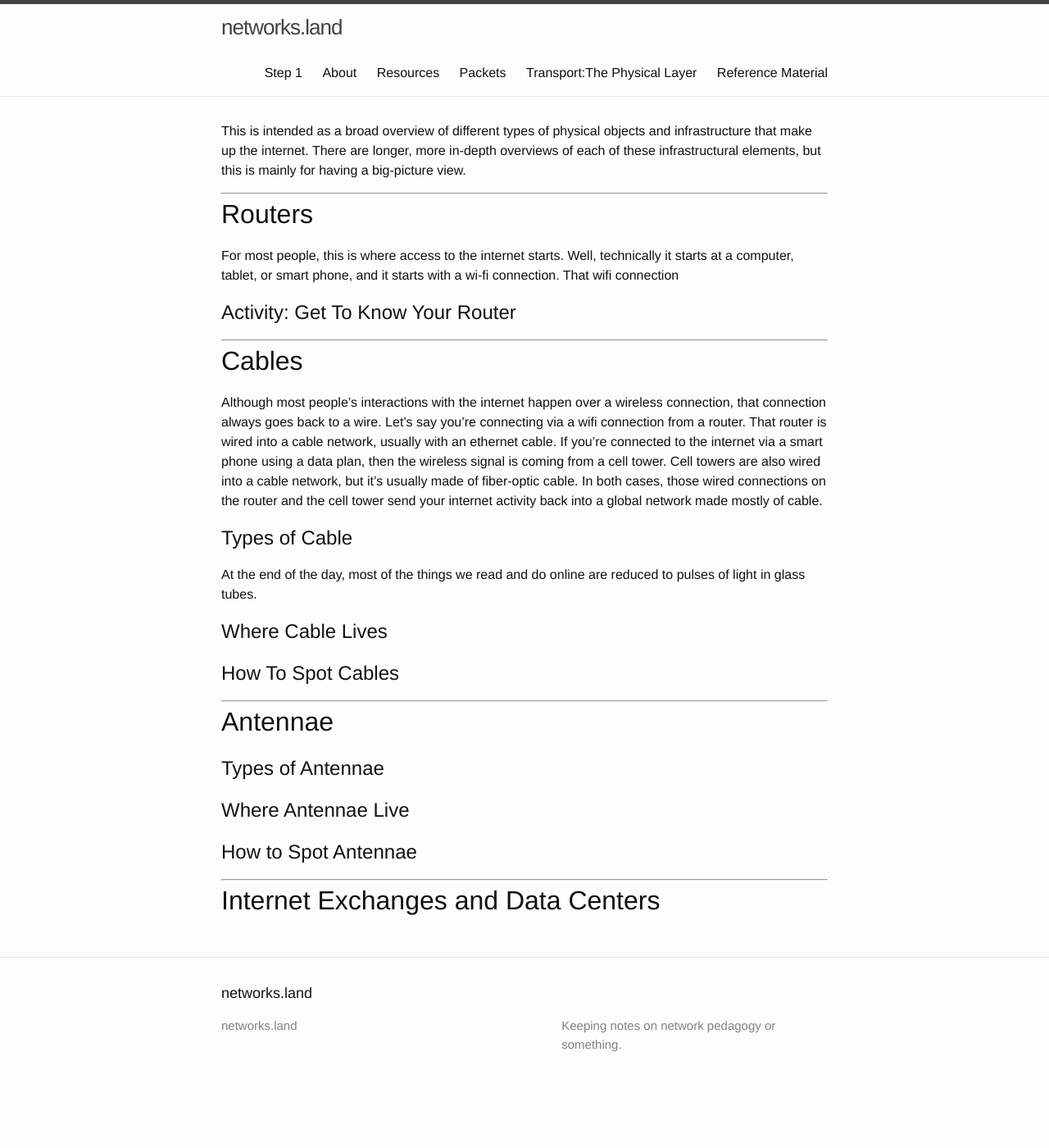
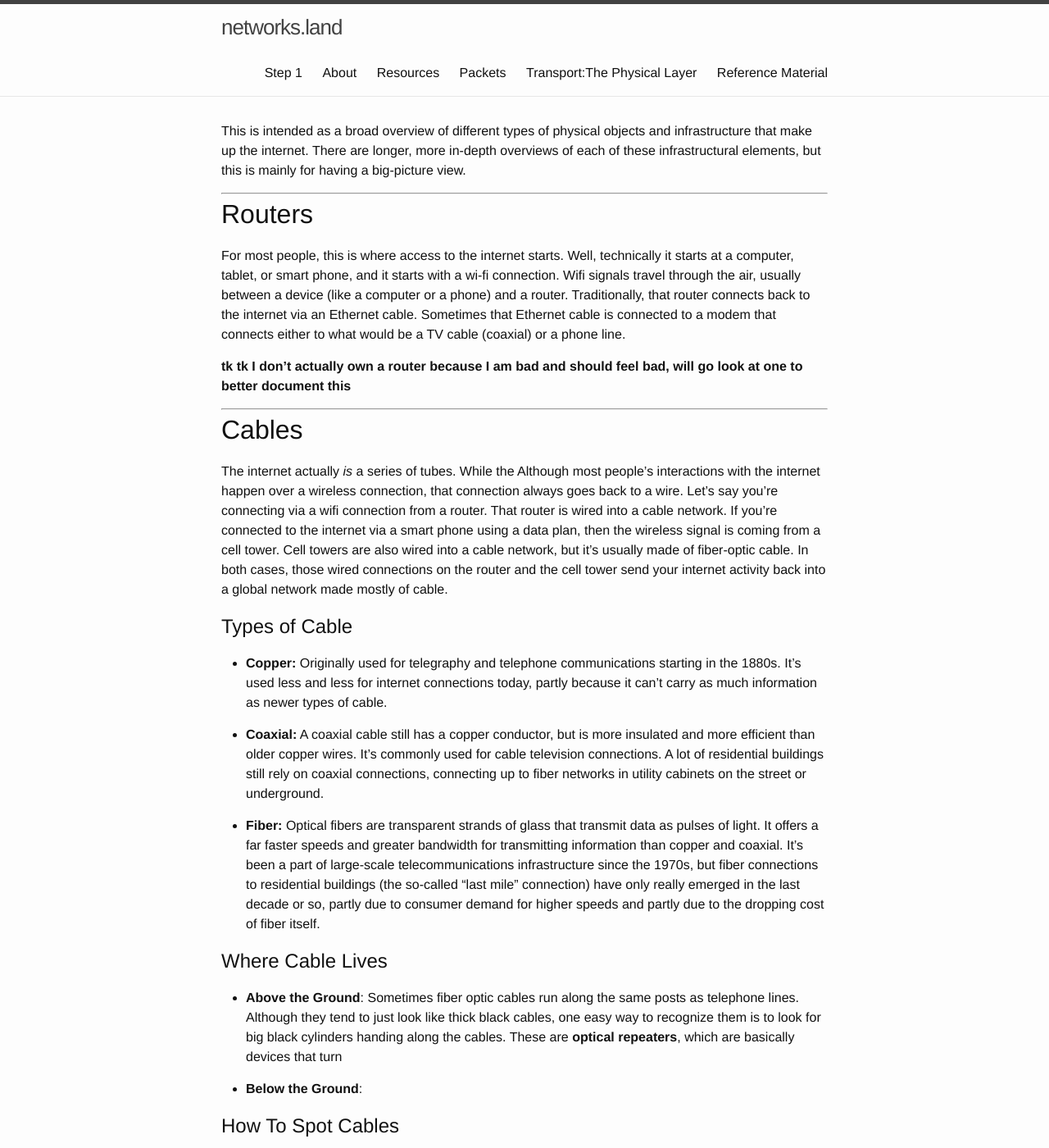
Before and after one commit to lifewinning/networks.land, a Jekyll site: the page built from reference/physical/index.md, in a window 1280 px wide and 1400 px high. Shown: the whole window at 82% size. Built offline with Jekyll 4.4.1, drawn with Linux system fonts in a browser that asks for light colours.

Commit message:
physical layer notes

```diff
--- a/reference/physical/index.md
+++ b/reference/physical/index.md
@@ -9,23 +9,30 @@ This is intended as a broad overview of different types of physical objects and
 
 # Routers
 
-For most people, this is where access to the internet starts. Well, technically it starts at a computer, tablet, or smart phone, and it starts with a wi-fi connection. That wifi connection
+For most people, this is where access to the internet starts. Well, technically it starts at a computer, tablet, or smart phone, and it starts with a wi-fi connection. Wifi signals travel through the air, usually between a device (like a computer or a phone) and a router. Traditionally, that router connects back to the internet via an Ethernet cable. Sometimes that Ethernet cable is connected to a modem that connects either to what would be a TV cable (coaxial) or a phone line.
 
-## Activity: Get To Know Your Router
+**tk tk I don't actually own a router because I am bad and should feel bad, will go look at one to better document this**
 
 ***
 
 # Cables
 
-Although most people's interactions with the internet happen over a wireless connection, that connection always goes back to a wire. Let's say you're connecting via a wifi connection from a router. That router is wired into a cable network, usually with an ethernet cable. If you're connected to the internet via a smart phone using a data plan, then the wireless signal is coming from a cell tower. Cell towers are also wired into a cable network, but it's usually made of fiber-optic cable. In both cases, those wired connections on the router and the cell tower send your internet activity back into a global network made mostly of cable.
-
-
+The internet actually *is* a series of tubes. While the Although most people's interactions with the internet happen over a wireless connection, that connection always goes back to a wire. Let's say you're connecting via a wifi connection from a router. That router is wired into a cable network. If you're connected to the internet via a smart phone using a data plan, then the wireless signal is coming from a cell tower. Cell towers are also wired into a cable network, but it's usually made of fiber-optic cable. In both cases, those wired connections on the router and the cell tower send your internet activity back into a global network made mostly of cable.
 
 ## Types of Cable
 
-At the end of the day, most of the things we read and do online are reduced to pulses of light in glass tubes.
+- **Copper:** Originally used for telegraphy and telephone communications starting in the 1880s. It's used less and less for internet connections today, partly because it can't carry as much information as newer types of cable.
+
+- **Coaxial:** A coaxial cable still has a copper conductor, but is more insulated and more efficient than older copper wires. It’s commonly used for cable television connections. A lot of residential buildings still rely on coaxial connections, connecting up to fiber networks in utility cabinets on the street or underground.
+
+- **Fiber:** Optical fibers are transparent strands of glass that transmit data as pulses of light. It offers a far faster speeds and greater bandwidth for transmitting information than copper and coaxial. It's been a part of large-scale telecommunications infrastructure since the 1970s, but fiber connections to residential buildings (the so-called "last mile" connection) have only really emerged in the last decade or so, partly due to consumer demand for higher speeds and partly due to the dropping cost of fiber itself.
 
 ## Where Cable Lives
+
+- **Above the Ground**: Sometimes fiber optic cables run along the same posts as telephone lines. Although they tend to just look like thick black cables, one easy way to recognize them is to look for big black cylinders handing along the cables. These are **optical repeaters**, which are basically devices that turn
+
+- **Below the Ground**:
+
 
 ## How To Spot Cables
 
```
